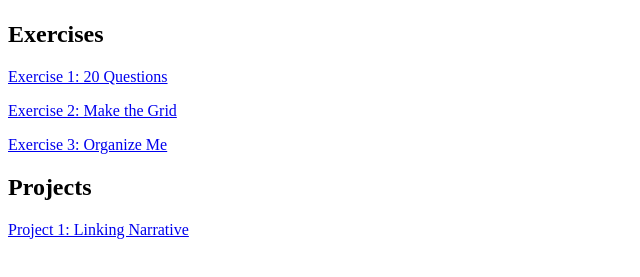
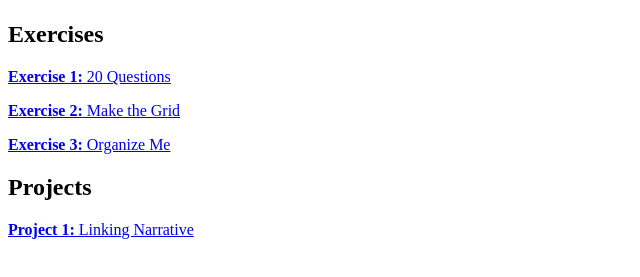
Before and after one commit to Featherheartist/jland-avt217, a plain HTML site: page index.html in a window 1280 px wide. Shown: the part 59-336 px from the top of the page, without its empty margins (0-640 px from the left). Drawn offline with Linux system fonts and the light colour scheme.

Commit message:
bold update

```diff
--- a/index.html
+++ b/index.html
@@ -7,11 +7,11 @@
   <body>
       <h1>Jordan Land's Work</h1>
       <h2>Exercises</h2>
-          <p><a href="e1/index.html">Exercise 1: 20 Questions</a></p>
-          <p><a href="e2/index.html">Exercise 2: Make the Grid</a></p>
-          <p><a href="e3/index.html">Exercise 3: Organize Me</a></p>
+          <p><a href="e1/index.html"><b>Exercise 1:</b> 20 Questions</a></p>
+          <p><a href="e2/index.html"><b>Exercise 2:</b> Make the Grid</a></p>
+          <p><a href="e3/index.html"><b>Exercise 3:</b> Organize Me</a></p>
 
         <h2>Projects</h2>
-          <p><a href="project1/index.html">Project 1: Linking Narrative</a></p>
+          <p><a href="project1/index.html"><b>Project 1:</b> Linking Narrative</a></p>
   </body>
 </html>
```
